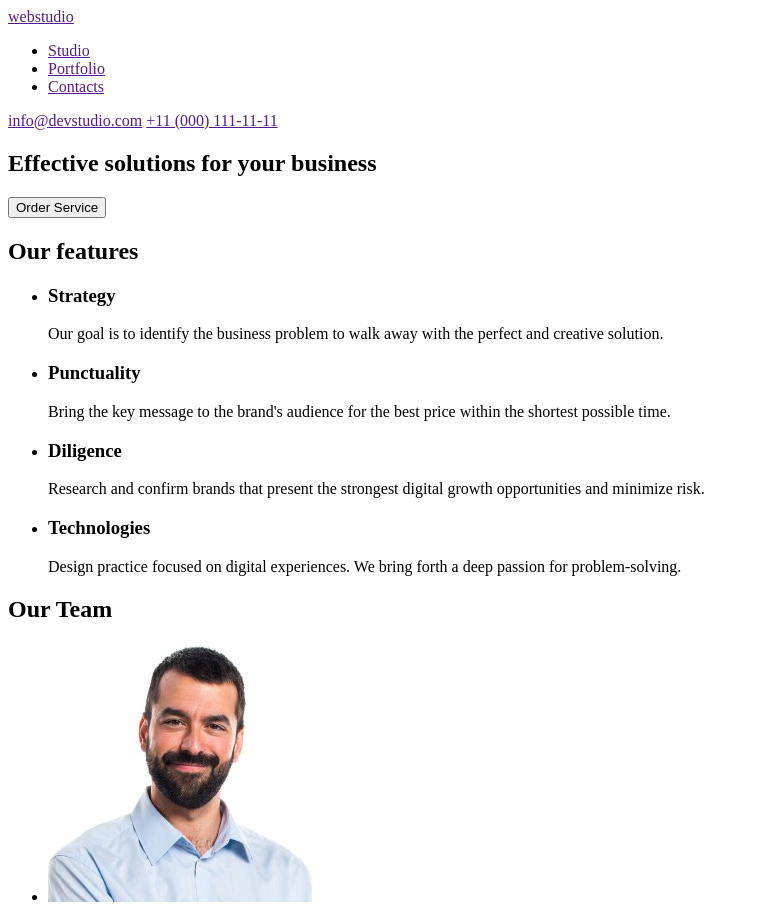
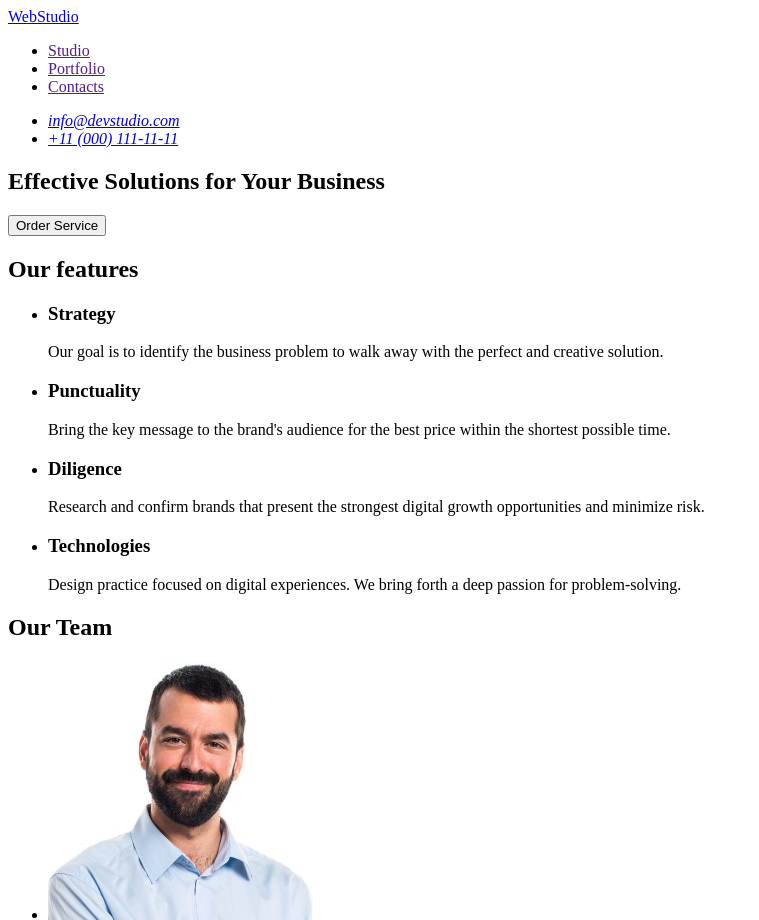
Before and after one commit to SvKost/goit-markup-hw-01, a plain HTML site: page index.html in a window 1280 px wide. Shown: the top 920 px of the page, without its empty margins (0-759 px from the left). Drawn offline with Linux system fonts and the light colour scheme.

Commit message:
Update logo, nav, add address

```diff
--- a/index.html
+++ b/index.html
@@ -8,19 +8,23 @@
   <body>
     <header>
       <nav>
-        <a href="">webstudio</a>
+        <a href="./index.html">WebStudio</a>
         <ul>
           <li><a href="">Studio</a></li>
           <li><a href="">Portfolio</a></li>
           <li><a href="">Contacts</a></li>
         </ul>
       </nav>
-      <a href="">info@devstudio.com</a>
-      <a href="">+11 (000) 111-11-11</a>
+      <address>
+        <ul>
+          <li><a href="mailto:info@devstudio.com">info@devstudio.com</a></li>
+          <li><a href="tel:+110001111111">+11 (000) 111-11-11</a></li>
+        </ul>
+      </address>
     </header>
     <main>
       <section>
-        <h1>Effective solutions for your business</h1>
+        <h1>Effective Solutions for Your Business</h1>
         <button type="button">Order Service</button>
       </section>
       <section>
@@ -95,7 +99,7 @@
       </section>
     </main>
     <footer>
-      <a href="">webstudio</a>
+      <a href="./index.html">WebStudio</a>
       <p>
         Increase the flow of customers and sales for your business with digital
         marketing & growth solutions.
```
